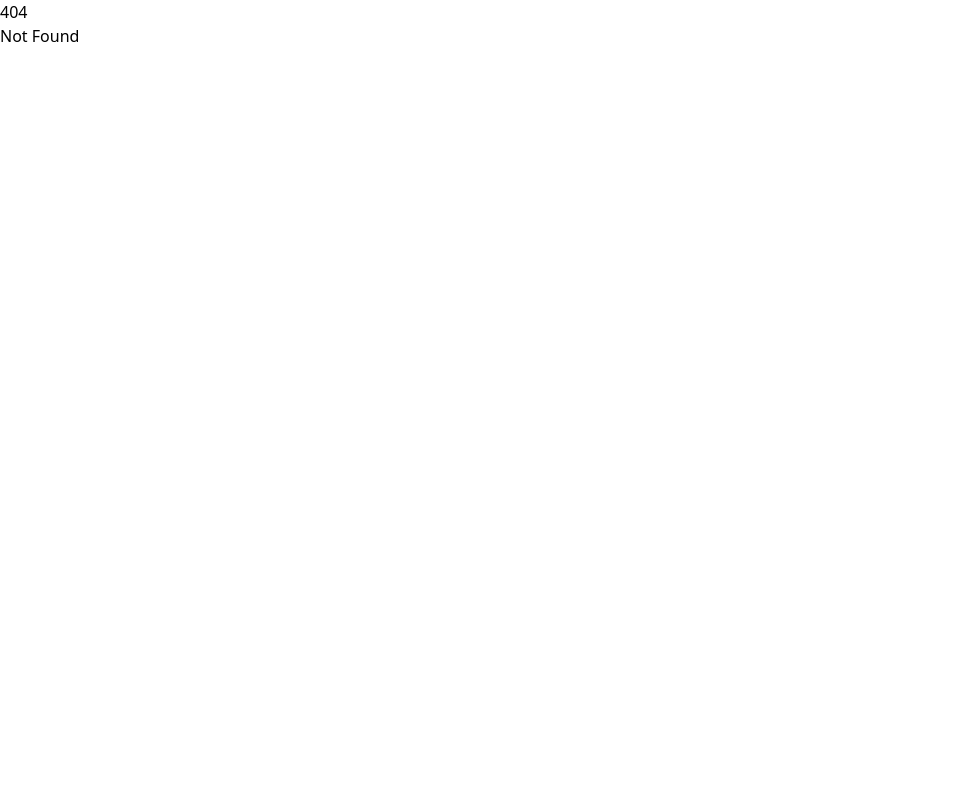
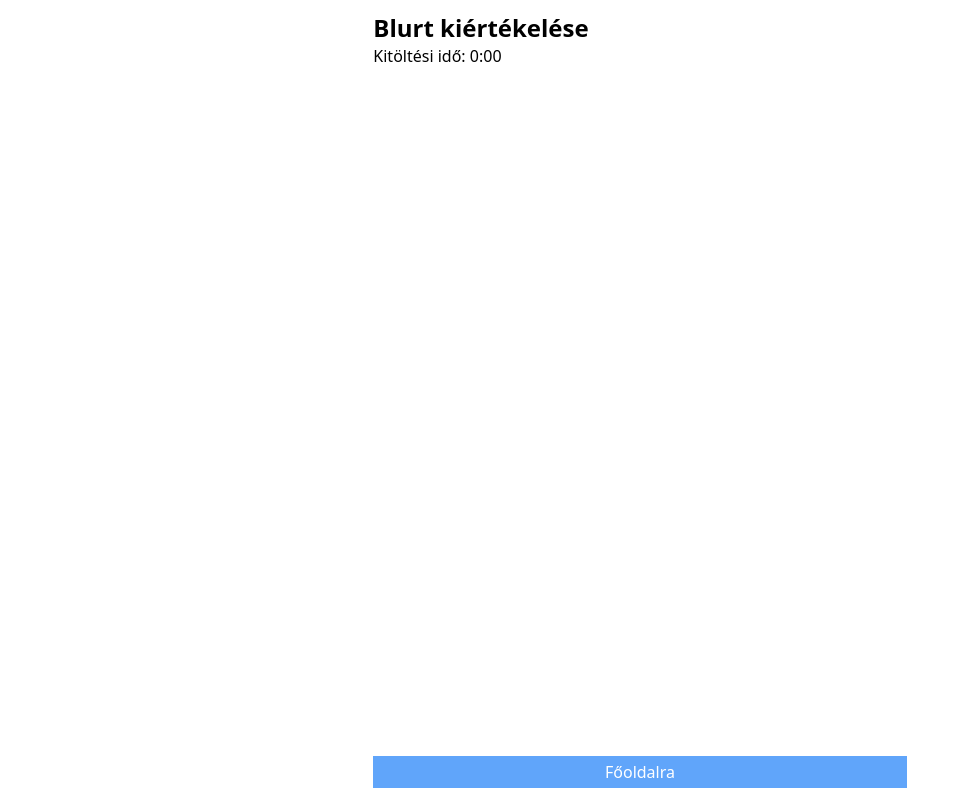
Before and after one commit to Gilbike/Blurtr, a SvelteKit app: page /results in a window 1280 px wide. Before the commit this address had no page. Shown: the whole page, without its empty margins (0-970 px from the left). Built offline with nearby package versions, Linux system fonts and the light colour scheme.

Commit message:
feat: :sparkles: add blurt result page

```diff
--- a/src/lib/components/BlurtField.svelte
+++ b/src/lib/components/BlurtField.svelte
@@ -9,7 +9,8 @@
   <div>
     <label for="question">Kérdés</label>
     {#if mode == "creation"}
-      <input type="text" name="question" id="question" bind:value={question} autocomplete="off" />
+
+    <input type="text" name="question" id="question" bind:value={question} autocomplete="off" />
     {:else}
       <p class="text-lg font-semibold">{question}</p>
     {/if}
--- /dev/null
+++ b/src/lib/components/BlurtResult.svelte
@@ -0,0 +1,41 @@
+<script lang="ts">
+  export let question: string;
+  export let answer: string;
+  export let userAnswer: string;
+</script>
+
+<div class="flex flex-col gap-2">
+  <div>
+    <label for="question">Kérdés</label>
+    <p class="text-lg font-semibold">{question}</p>
+  </div>
+
+  <div class="anwsers">
+    <div>
+      <label for="anwser">Általad megadott válasz</label>
+      <textarea rows="6" disabled value={userAnswer} />
+    </div>
+    <div>
+      <label for="anwser">Helyes válasz</label>
+      <textarea rows="6" disabled value={answer} />
+    </div>
+  </div>
+</div>
+
+<style scoped>
+  div * {
+    @apply block w-full;
+  }
+
+  label {
+    @apply text-neutral-800 font-light;
+  }
+
+  textarea {
+    @apply border-2 border-black px-2 py-1 outline-none resize-none;
+  }
+
+  .anwsers {
+    @apply flex flex-row gap-2;
+  }
+</style>
--- a/src/routes/blurting/+page.svelte
+++ b/src/routes/blurting/+page.svelte
@@ -3,6 +3,7 @@
 	import Container from "$lib/components/Container.svelte";
 	import BlurtField from "$lib/components/BlurtField.svelte";
 	import { onMount } from "svelte";
+	import { goto } from "$app/navigation";
 
   let fields: Blurts = [];
   let secondsSpent = 0;
@@ -23,6 +24,7 @@
 
   function submitBlurt() {
     blurt.set(fields);
+    goto(`/results?time=${secondsSpent}`);
   }
 </script>
 
@@ -35,7 +37,7 @@
     {/each}
   </div>
 
-  <button class="bg-blue-400 mb-3 w-full py-1 text-white hover:bg-blue-500 transition">
+  <button class="bg-blue-400 mb-3 w-full py-1 text-white hover:bg-blue-500 transition" on:click={submitBlurt}>
     Befejezés
   </button>
 </Container>
--- /dev/null
+++ b/src/routes/results/+page.svelte
@@ -0,0 +1,30 @@
+<script lang="ts">
+	import Container from "$lib/components/Container.svelte";
+	import { blurt, type Blurts } from "$lib/blurt";
+	import BlurtResult from "$lib/components/BlurtResult.svelte";
+  import { page } from '$app/stores';
+
+  const timeSpent = parseInt($page.url.searchParams.get('time') || "0");
+
+  let fields: Blurts = [];
+
+  blurt.subscribe((value) => {
+    fields = value;
+  });
+</script>
+
+<Container>
+  <h1 class="mt-3 font-bold text-2xl">Blurt kiértékelése</h1>
+
+  <p>Kitöltési idő: {`${Math.floor(timeSpent / 60)}:${(timeSpent % 60).toString().padStart(2, "0")}`}</p>
+
+  <div class="overflow-y-auto h-full py-3 flex flex-col gap-2 divide-y-[1px] divide-neutral-700/25">
+    {#each fields as field, i (i)}
+      <BlurtResult {...field} />
+    {/each}
+  </div>
+
+  <a href="/" class="block text-center bg-blue-400 mb-3 w-full py-1 text-white hover:bg-blue-500 transition">
+    Főoldalra
+  </a>
+</Container>
```
